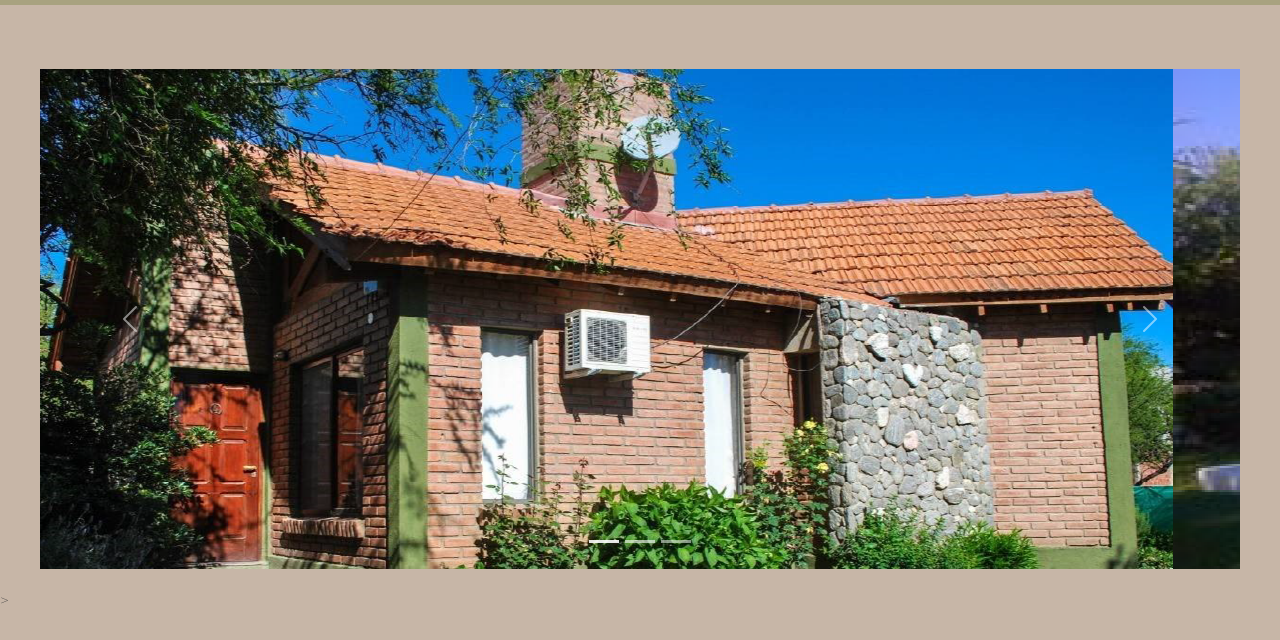
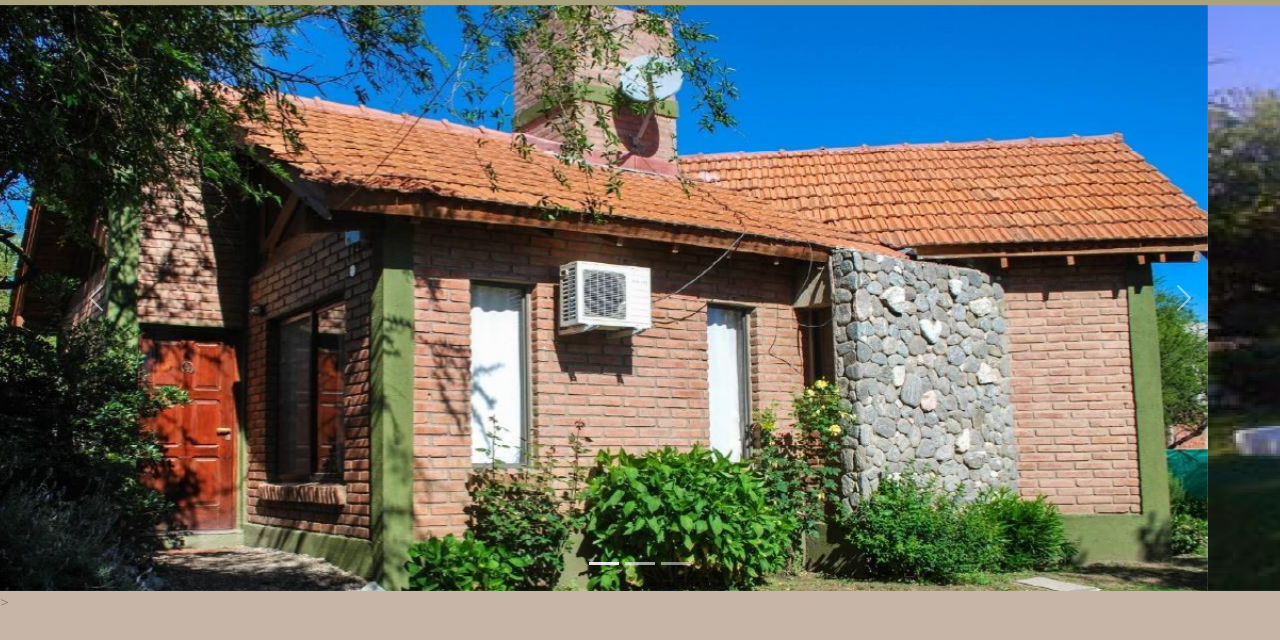
Before and after one commit to ailennalvarez/proyectoFinalCoder, a website: page index.html in a window 1280 px wide. Shown: the part 105-745 px from the top of the page. Drawn offline with Linux system fonts and the light colour scheme.

Commit message:
Modique las imagenes

```diff
--- a/scss/_imagenes.scss
+++ b/scss/_imagenes.scss
@@ -28,18 +28,3 @@ main{
     transition: all 2s ease;
 
 }
-
-/*Index*/
-.carrousel{
-    margin-top: 5%;
-    .sizeCarrousel{
-        width:1200px;
-        margin: 20px auto;
-    }
-
-    .iCarrousel{
-        width: 1200px;
-        height: 500px;
-    }
-
-}
```
Also changed, not shown: css/estilo.css.
